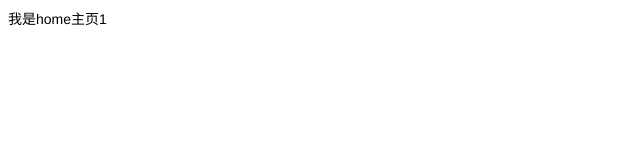
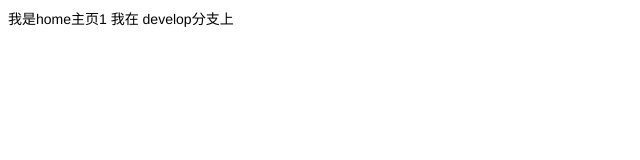
Before and after one commit to xiaomao2014/myvue, a Vue app: page /#/Home in a window 1280 px wide. Shown: the top 160 px of the page, without its empty margins (0-640 px from the left). Built offline with nearby package versions, Linux system fonts and the light colour scheme.

Commit message:
ren08-测试切换分支数据是否覆盖和更新01

```diff
--- a/src/components/Home/Home.vue
+++ b/src/components/Home/Home.vue
@@ -2,6 +2,7 @@
   <div>
     <div>
       我是home主页1
+      我在 develop分支上
     </div>
   </div>
 </template>
```
